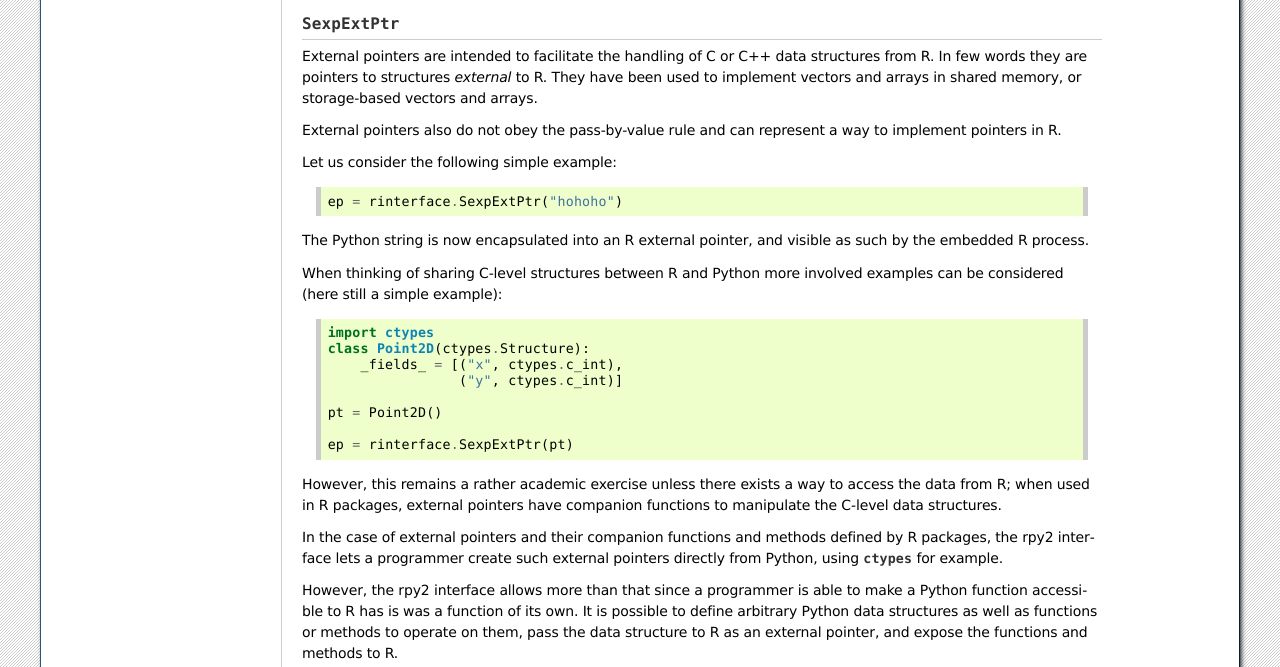
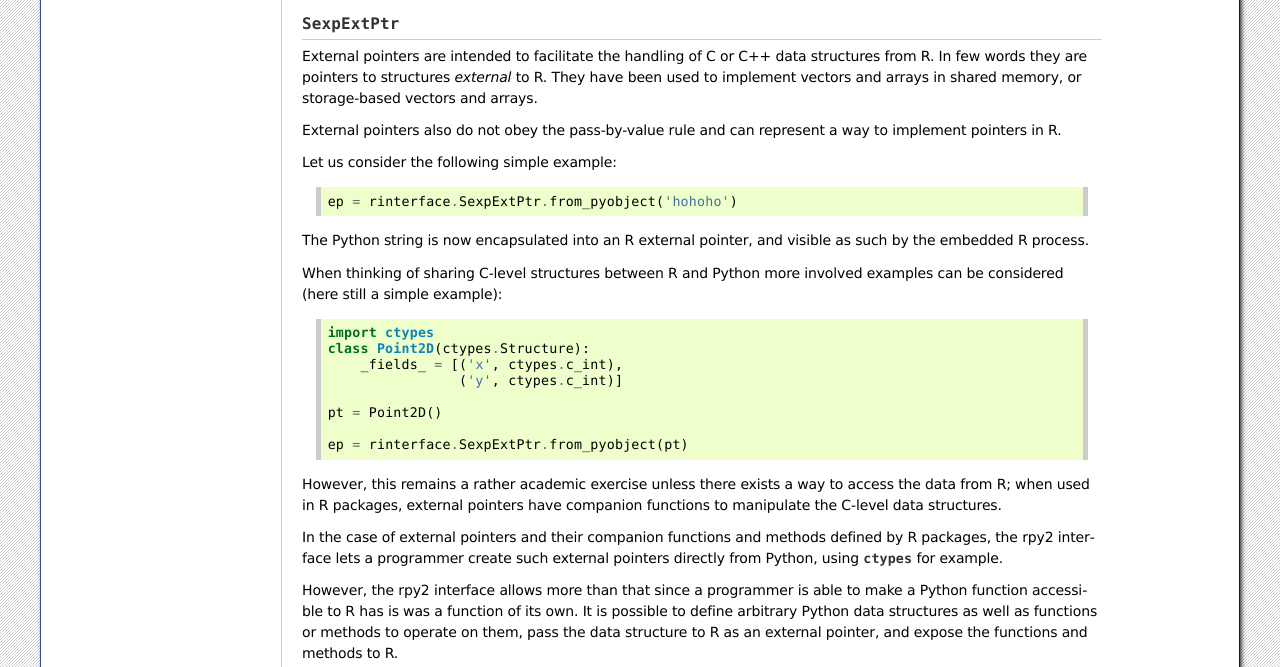
Before and after one commit to rpy2/rpy2, a Sphinx documentation site: the page built from doc/rinterface.rst, in a window 1280 px wide and 900 px high, scrolled down 16246 px, cut to the strip 66-733 px from the top of the window. Built offline with Sphinx 7.4.7, drawn with Linux system fonts in a browser that asks for light colours; pages that are not in the unit, such as notebooks, are missing from menus.

Commit message:
Fix incorrect call to constructor for Python objects.
(Fixes issue #929)

```diff
--- a/doc/rinterface.rst
+++ b/doc/rinterface.rst
@@ -1149,7 +1149,7 @@ Let us consider the following simple example:
 
 .. code-block:: python
 
-   ep = rinterface.SexpExtPtr("hohoho")
+   ep = rinterface.SexpExtPtr.from_pyobject('hohoho')
 
 The Python string is now encapsulated into an R external pointer, and visible as such
 by the embedded R process.
@@ -1161,12 +1161,12 @@ can be considered (here still a simple example):
 
    import ctypes
    class Point2D(ctypes.Structure):
-       _fields_ = [("x", ctypes.c_int),
-                   ("y", ctypes.c_int)]
+       _fields_ = [('x', ctypes.c_int),
+                   ('y', ctypes.c_int)]
 
    pt = Point2D()
 
-   ep = rinterface.SexpExtPtr(pt)
+   ep = rinterface.SexpExtPtr.from_pyobject(pt)
 
 
 However, this remains a rather academic exercise unless there exists a way to access the
```
